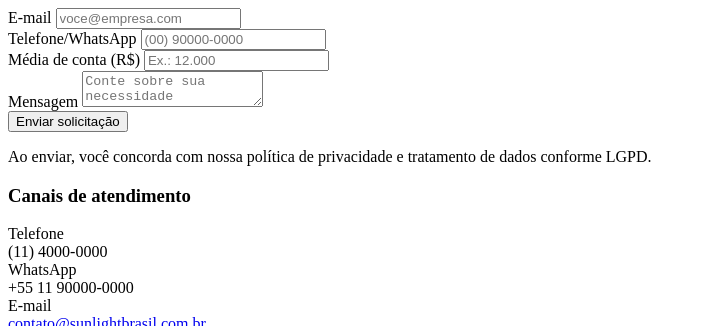
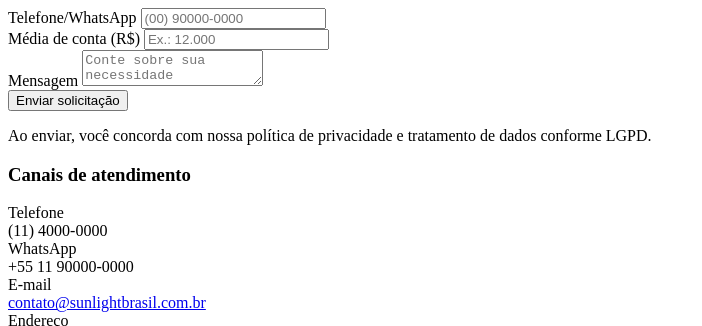
Before and after one commit to sunlightsx/sites, a plain HTML site: page index.html in a window 1280 px wide. Shown: the top 326 px of the page, without its empty margins (0-702 px from the left). Drawn offline with Linux system fonts and the light colour scheme.

Commit message:
Update index.html

```diff
--- a/index.html
+++ b/index.html
@@ -1,10 +1,4 @@
-<html lang="pt-br">
-</div>
-<div class="grid md:grid-cols-2 gap-4">
-<div>
-<label class="text-sm text-gray-700">E-mail</label>
-<input type="email" class="mt-1 w-full rounded-xl border px-3 py-2 focus:outline-none focus:ring-2 focus:ring-sky-500" placeholder="voce@empresa.com" />
-</div>
+<!DOCTYPE html>
 <div>
 <label class="text-sm text-gray-700">Telefone/WhatsApp</label>
 <input class="mt-1 w-full rounded-xl border px-3 py-2 focus:outline-none focus:ring-2 focus:ring-sky-500" placeholder="(00) 90000-0000" />
```
